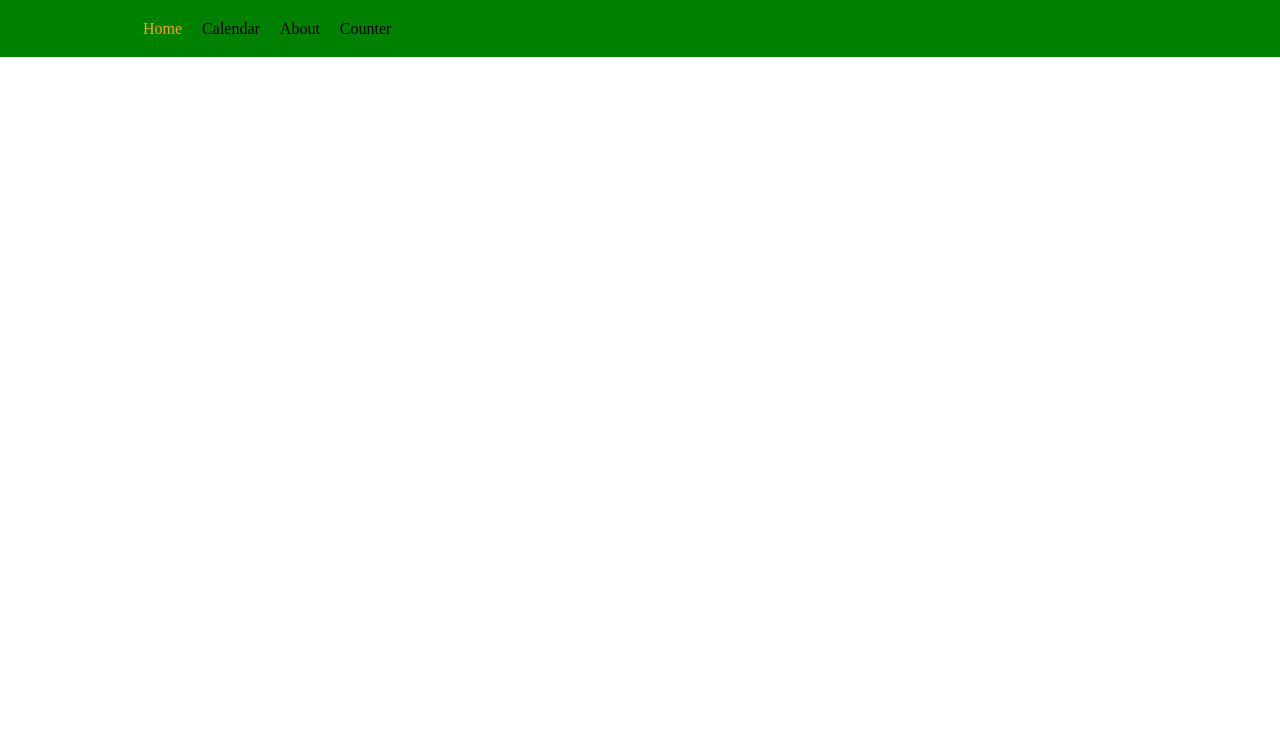
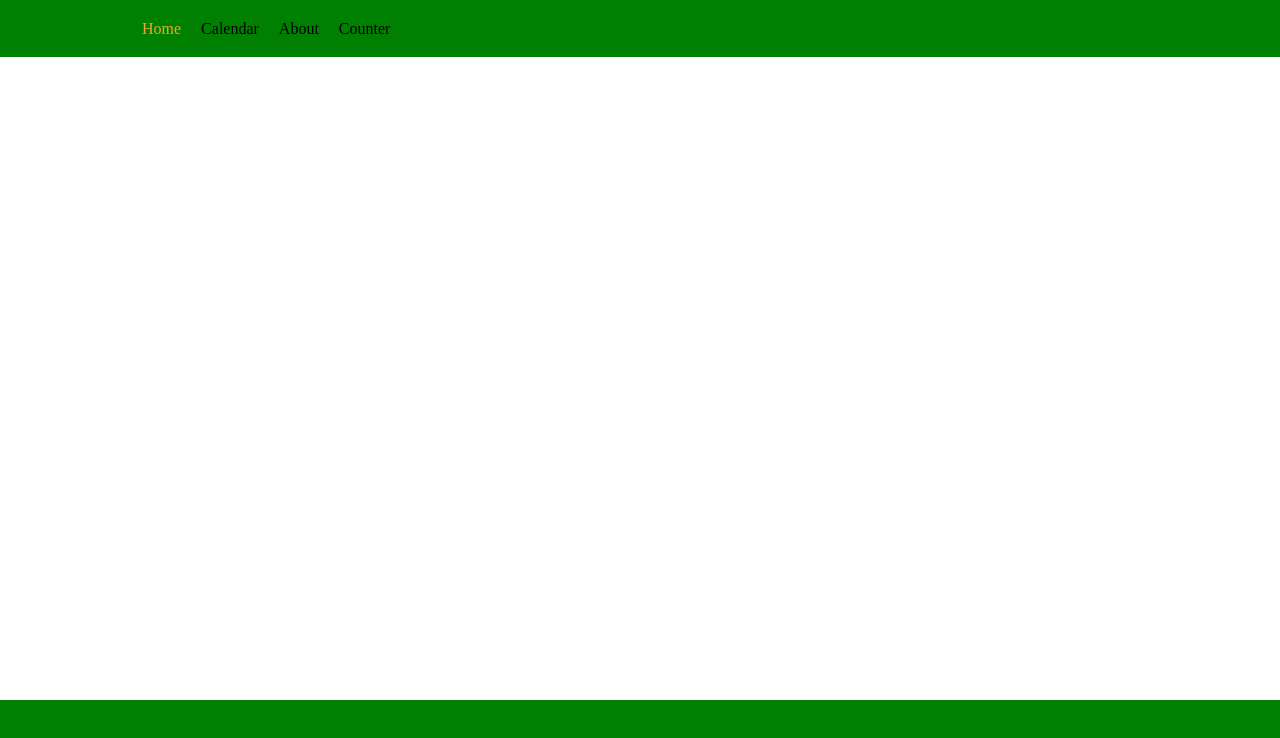
Before and after one commit to EvgenStr/react-calendar, a React (Create React App) app: page / in a window 1280 px wide. Shown: the top 738 px of the page. Built offline with nearby package versions, Linux system fonts and the light colour scheme; a web font is replaced by a local one.

Commit message:
add styles from footer and header

```diff
--- a/src/App.js
+++ b/src/App.js
@@ -1,12 +1,16 @@
 import './App.css';
 import { BrowserRouter, Switch, Route, Link } from 'react-router-dom';
 import Pages from './components/Pages';
+import Header from './components/Pages/Header';
+import Footer from './components/Pages/Footer';
 
 
 function App() {
   return (
     <BrowserRouter>
+      <Header />
       <Pages />
+      <Footer />
     </BrowserRouter>
   );
 }
--- /dev/null
+++ b/src/components/Pages/Footer/Footer.module.sass
@@ -0,0 +1,3 @@
+.footer
+  height: 100px
+  background-color: green
--- a/src/components/Pages/Footer/index.jsx
+++ b/src/components/Pages/Footer/index.jsx
@@ -1,10 +1,11 @@
-import React from 'react'
+import React from 'react';
+import style from './Footer.module.sass'
 
 function Footer() {
   return (
-    <div>
+    <footer className={style.footer}>
 
-    </div>
+    </footer>
   )
 }
 export default Footer;
--- a/src/components/Pages/Header/Header.module.sass
+++ b/src/components/Pages/Header/Header.module.sass
@@ -1,6 +1,5 @@
 .header
   background-color: green
-  width: 100%
   padding: 15px 5px
   .navMenu
     width: 80%
--- a/src/components/Pages/Header/NavItem/NavItem.module.sass
+++ b/src/components/Pages/Header/NavItem/NavItem.module.sass
@@ -7,7 +7,6 @@
     transition: all .2s ease-in-out
     &:hover
       cursor: pointer
-      transform: scale(1.5)
       color: #da5d14
   .navLinkActive
     color: #eca729
--- a/src/components/Pages/Header/index.jsx
+++ b/src/components/Pages/Header/index.jsx
@@ -9,7 +9,7 @@ function Header() {
       <nav className={style.navMenu}>
         <ul className={style.navList}>
           <NavItem to='/'>Home</NavItem>
-          <NavItem to='/contacts'>Calendar</NavItem>
+          <NavItem to='/calendar'>Calendar</NavItem>
           <NavItem to='/about'>About</NavItem>
           <NavItem to='/counter'>Counter</NavItem>
         </ul>
--- /dev/null
+++ b/src/components/Pages/Pages.module.sass
@@ -0,0 +1,2 @@
+.mainContainer
+  flex-grow: 1
--- a/src/components/Pages/index.jsx
+++ b/src/components/Pages/index.jsx
@@ -1,24 +1,24 @@
 import React from 'react';
 import { Switch, Route } from 'react-router-dom';
-import Header from './Header';
 import Calendar from './Calendar';
+import style from './Pages.module.sass'
 
 function Pages() {
   return (
+    <div className={style.mainContainer}>
+      <Switch>
 
-    <Switch>
-      <Header />
         <Route exact path='/'>
           {/* <Home /> */}
         </Route>
         <Route path='/calendar' component={Calendar} />
-        {/* <Contacts /> */}
+        {/* <Calendar /> */}
 
         {/* <Route path='/about' component={About} />
       <Route path='/counter' component={CounterPage} />
       <Route path='*' component={NotFound} /> */}
       </Switch>
-
+    </div>
   )
 }
 export default Pages;
--- a/src/index.css
+++ b/src/index.css
@@ -11,3 +11,9 @@ code {
   font-family: source-code-pro, Menlo, Monaco, Consolas, 'Courier New',
     monospace;
 }
+#root {
+  display: flex;
+  flex-direction: column;
+  justify-content: space-between;
+  min-height: 100vh;
+}
```
Lines whose indentation alone changed are shown as unchanged.
